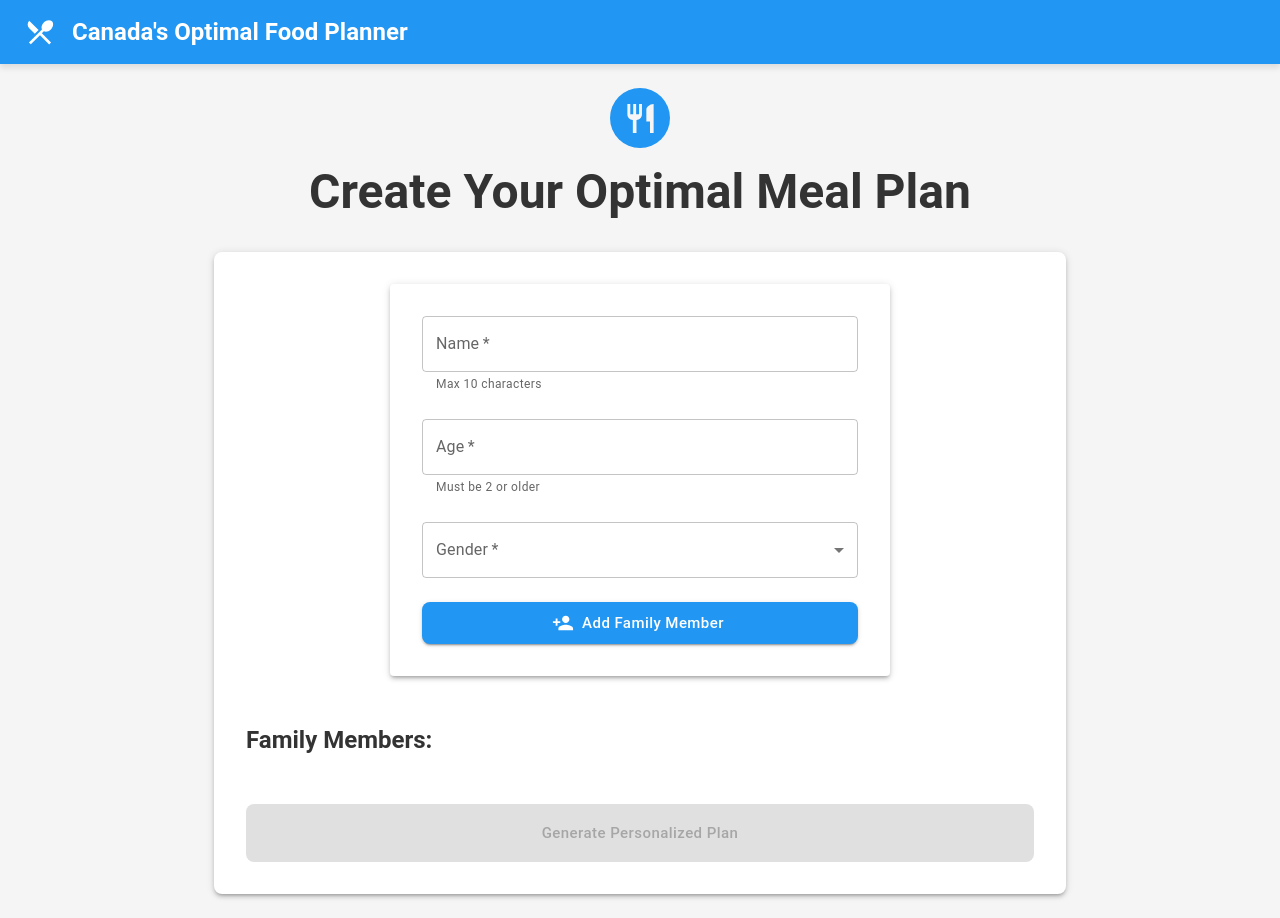
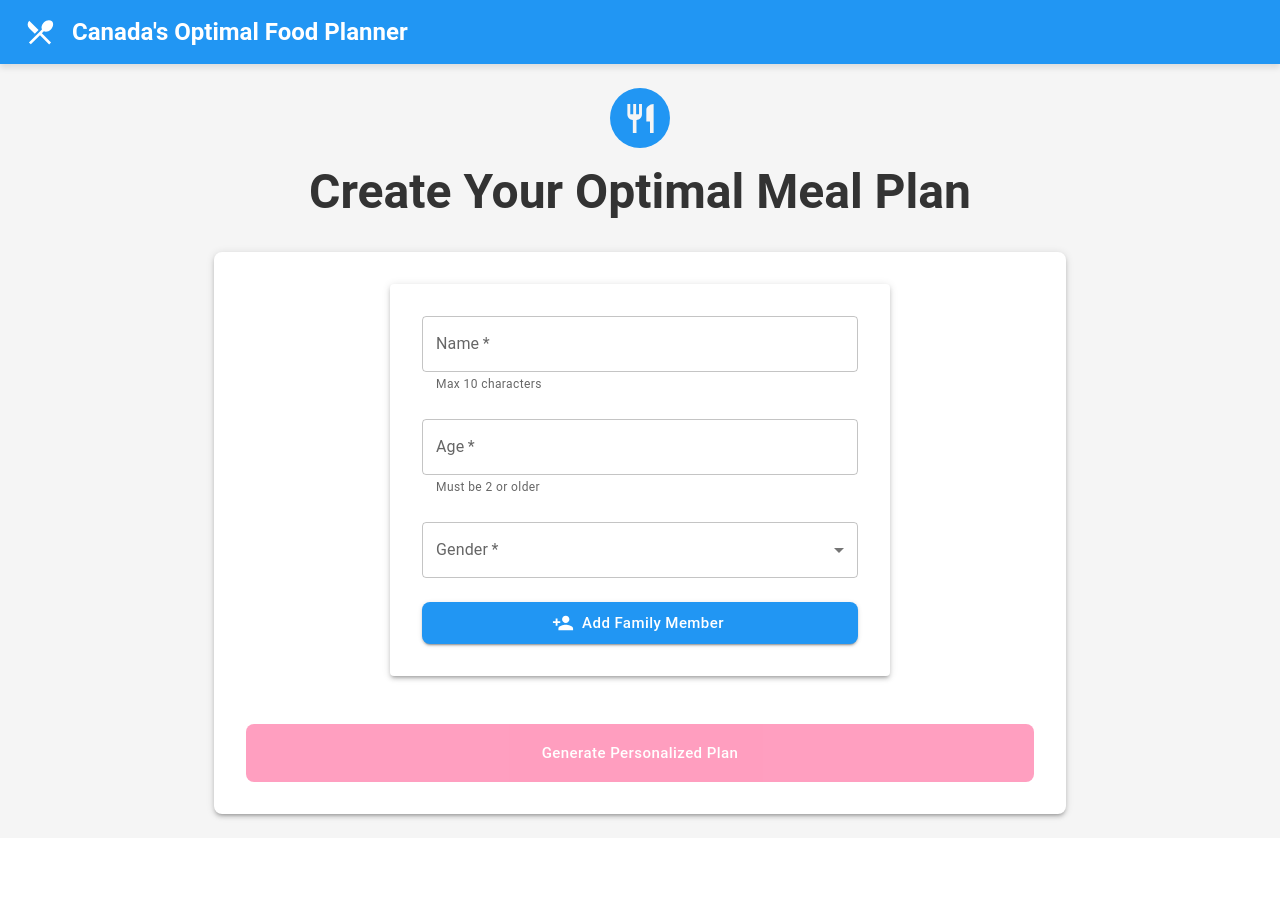
Before and after one commit to reza-yb/signal, a React (Vite) app: page / in a window 1280 px wide. After the commit the page ends 838 px from the top, so only its background shows below. Built offline with nearby package versions, Linux system fonts and the light colour scheme.

Commit message:
theme enhanced

```diff
--- a/src/pages/Home.tsx
+++ b/src/pages/Home.tsx
@@ -16,11 +16,12 @@ import {
   IconButton,
   Paper,
   Avatar,
+  Tooltip,
 } from '@mui/material';
 import DeleteIcon from '@mui/icons-material/Delete';
 import PersonAddIcon from '@mui/icons-material/PersonAdd';
 import RestaurantIcon from '@mui/icons-material/Restaurant';
-import { HomeProps, FamilyMember } from '../types/shared';
+import { FamilyMember } from '../types/foodGuide';
 
 const StyledForm = styled('form')(({ theme }) => ({
   display: 'flex',
@@ -51,6 +52,10 @@ const StyledAvatar = styled(Avatar)(({ theme }) => ({
   marginRight: theme.spacing(2),
   backgroundColor: theme.palette.primary.main,
 }));
+
+interface HomeProps {
+  onGeneratePlan: (members: FamilyMember[]) => void;
+}
 
 const Home: React.FC<HomeProps> = ({ onGeneratePlan }) => {
   const [name, setName] = useState<string>('');
@@ -156,6 +161,7 @@ const Home: React.FC<HomeProps> = ({ onGeneratePlan }) => {
           </Button>
         </StyledForm>
 
+        {familyMembers.length > 0 && (
           <Box sx={{ mt: 6 }}>
             <Typography variant="h5" gutterBottom sx={{ fontWeight: 'bold' }}>
               Family Members:
@@ -175,8 +181,11 @@ const Home: React.FC<HomeProps> = ({ onGeneratePlan }) => {
               </MemberCard>
             ))}
           </Box>
+        )}
 
         <Box sx={{ mt: 6 }}>
+          <Tooltip title={familyMembers.length === 0 ? "Add at least one family member to generate a plan" : ""}>
+            <span>
               <Button
                 onClick={handleGeneratePlan}
                 variant="contained"
@@ -184,10 +193,16 @@ const Home: React.FC<HomeProps> = ({ onGeneratePlan }) => {
                 fullWidth
                 size="large"
                 disabled={familyMembers.length === 0}
-            sx={{ py: 2 }}
+                sx={{
+                  py: 2,
+                  opacity: familyMembers.length === 0 ? 0.5 : 1,
+                  cursor: familyMembers.length === 0 ? 'not-allowed' : 'pointer',
+                }}
               >
                 Generate Personalized Plan
               </Button>
+            </span>
+          </Tooltip>
         </Box>
       </Paper>
     </Container>
--- a/src/theme.ts
+++ b/src/theme.ts
@@ -70,12 +70,21 @@ const theme = createTheme({
         root: {
           textTransform: 'none',
           borderRadius: '8px',
+          transition: 'background-color 0.3s, transform 0.2s',
           '&:focus': {
             outline: 'none',
-            backgroundColor: 'transparent',
           },
+        },
+        contained: {
           '&:hover': {
-            backgroundColor: 'rgba(0, 0, 0, 0.04)', // Light gray hover effect
+            backgroundColor: '#1976d2', // Darker shade of primary color
+          },
+          '&.MuiButton-colorSecondary': {
+            backgroundColor: '#ff4081', // Secondary main color
+            color: '#ffffff', // Ensure text color is white or appropriate contrast
+            '&:hover': {
+              backgroundColor: '#c60055', // Darker shade of secondary color
+            },
           },
         },
       },
```
Lines whose indentation alone changed are shown as unchanged.
